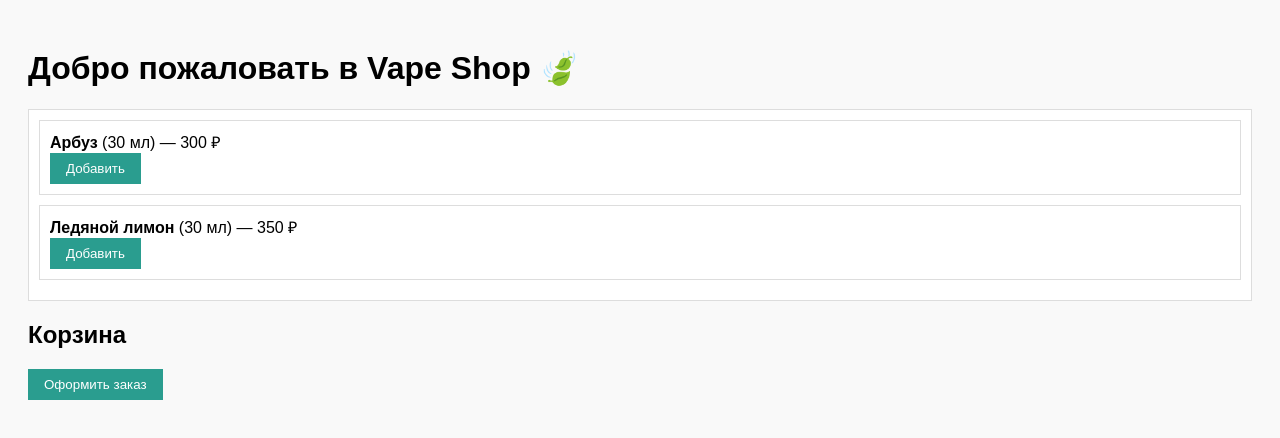
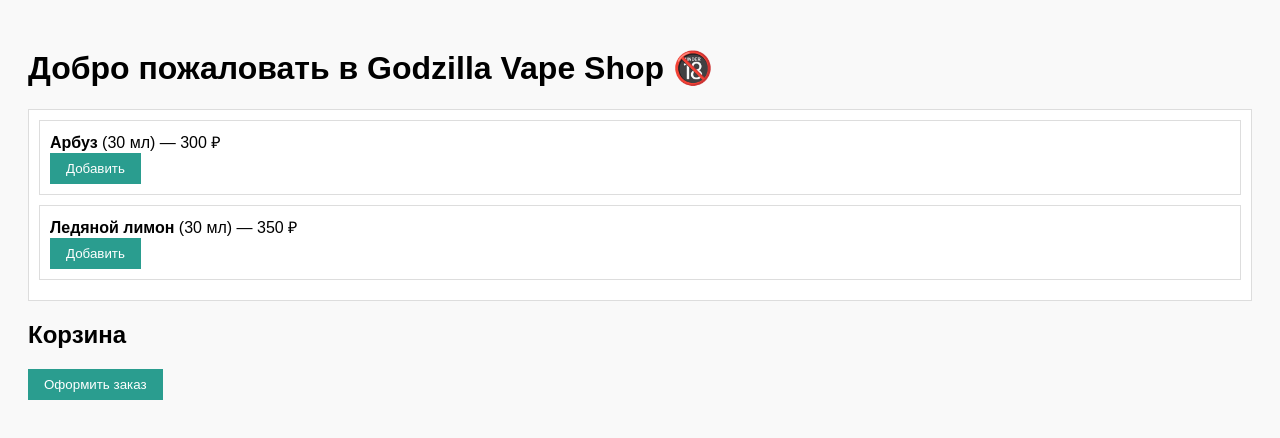
Before and after one commit to aFluret/mini-app, a plain HTML site: page index.html in a window 1280 px wide. Drawn offline with Linux system fonts and the light colour scheme.

Commit message:
starting2

```diff
--- a/index.html
+++ b/index.html
@@ -8,7 +8,7 @@
     <script src="https://telegram.org/js/telegram-web-app.js"></script>
 </head>
 <body>
-    <h1>Добро пожаловать в Vape Shop 🍃</h1>
+    <h1>Добро пожаловать в Godzilla Vape Shop &#128286;</h1>
     <div id="products"></div>
 
     <h2>Корзина</h2>
```
